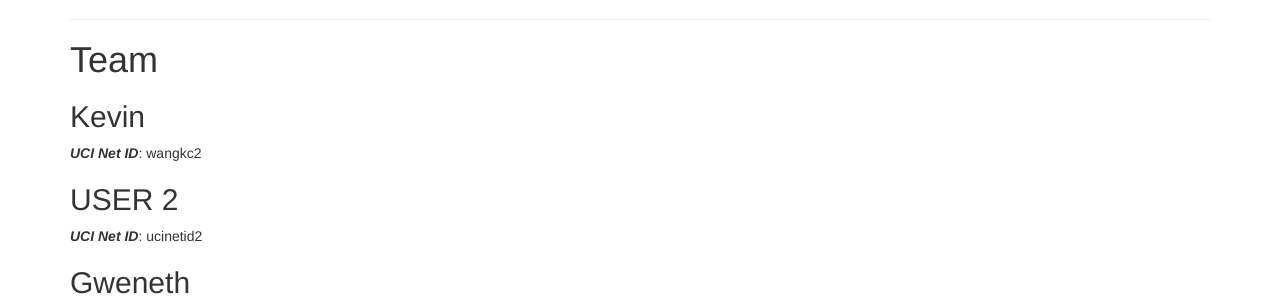
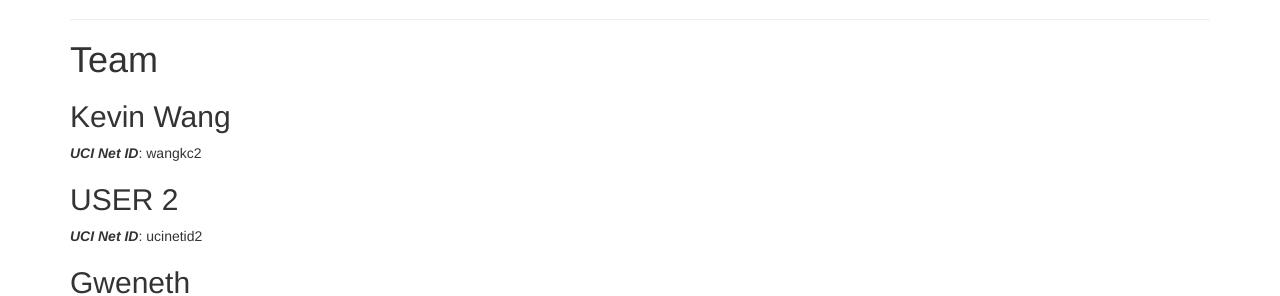
Before and after one commit to geeeeeeeeew/CS-175-Team-Direction-, a Jekyll site: the page built from docs/team.md, in a window 1280 px wide. Shown: the part 133-429 px from the top of the page. Built offline with Jekyll 4.4.1, drawn with Linux system fonts in a browser that asks for light colours.

Commit message:
Update team.md

```diff
--- a/docs/team.md
+++ b/docs/team.md
@@ -6,7 +6,7 @@ title:  Team
 # {{ page.title }}
 
 
-## Kevin
+## Kevin Wang
 ***UCI Net ID***: wangkc2
 
 ## USER 2
```
